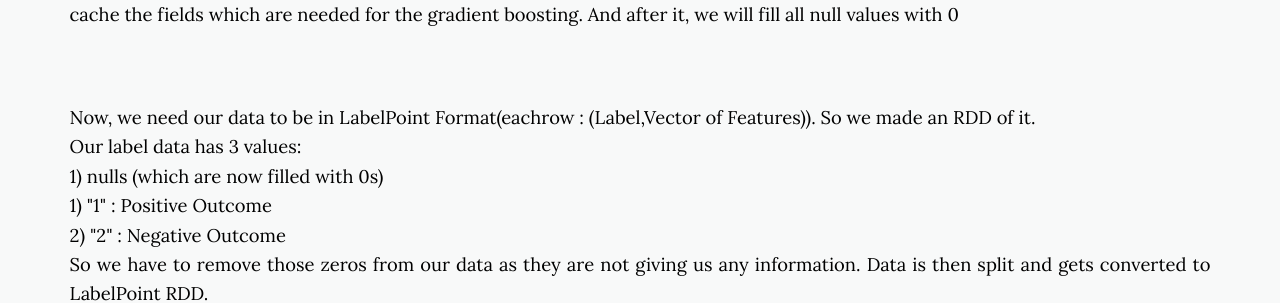
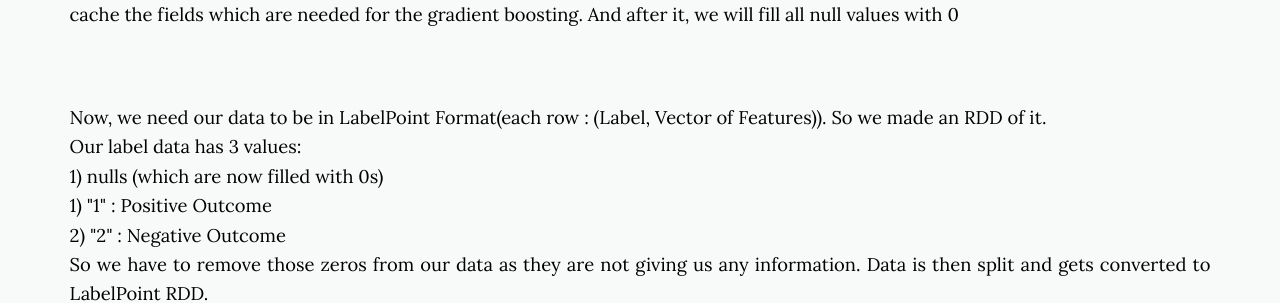
Before and after one commit to daftengineer/daftengineer.github.io, a Jekyll site: the page built from _posts/2018-08-28-outcome-of-pregnancy.markdown, in a window 1280 px wide. Shown: the part 1058-1361 px from the top of the page. Built offline with Jekyll 4.4.1, drawn with Linux system fonts in a browser that asks for light colours; nearby versions of some CDN libraries.

Commit message:
Update 2018-08-28-outcome-of-pregnancy.markdown

```diff
--- a/_posts/2018-08-28-outcome-of-pregnancy.markdown
+++ b/_posts/2018-08-28-outcome-of-pregnancy.markdown
@@ -14,7 +14,7 @@
 <img src = "" />
 <p style="text-align:justify;">Here, I will be explaining the code which has been developed using IntelliJ IDEA. We will start by loading the data and cleaning it. Though, this is a csv file it is pipe seperated so we will pass an option of delimited by pipe(|). We need to use only the few of the fields in order to train our model. But we will need those in "double" datatype so first we will cast them to double. Then we will select and cache the fields which are needed for the gradient boosting. And after it, we will fill all null values with 0</p>
 <img src = "" />
-<p style="text-align:justify;">Now, we need our data to be in LabelPoint Format(eachrow : (Label,Vector of Features)). So we made an RDD of it. <br /> Our label data has 3 values:<br /> <span style="text-align:left;">1) nulls (which are now filled with 0s)<br /> 1) "1" : Positive Outcome <br />2) "2" : Negative Outcome</span><br />So we have to remove those zeros from our data as they are not giving us any information. Data is then split and gets converted to LabelPoint RDD.</p>
+<p style="text-align:justify;">Now, we need our data to be in LabelPoint Format(each row : (Label, Vector of Features)). So we made an RDD of it. <br /> Our label data has 3 values:<br /> <span style="text-align:left;">1) nulls (which are now filled with 0s)<br /> 1) "1" : Positive Outcome <br />2) "2" : Negative Outcome</span><br />So we have to remove those zeros from our data as they are not giving us any information. Data is then split and gets converted to LabelPoint RDD.</p>
 <img src = "" />
 
 <p style="text-align:justify;">We have taken 5 different values for "Number of Iteration" and "Depth of Tree" parameters so that we can get 25 different combination of Parameters using which we can check which one suits best with our data. We will evaluate them using MSE, They get from every iteration of modeling and testing. This is not the proper way to do it so we will just use 20% of dataset which is saved as FILENAME_SMALL for our calculation.</p>
```
